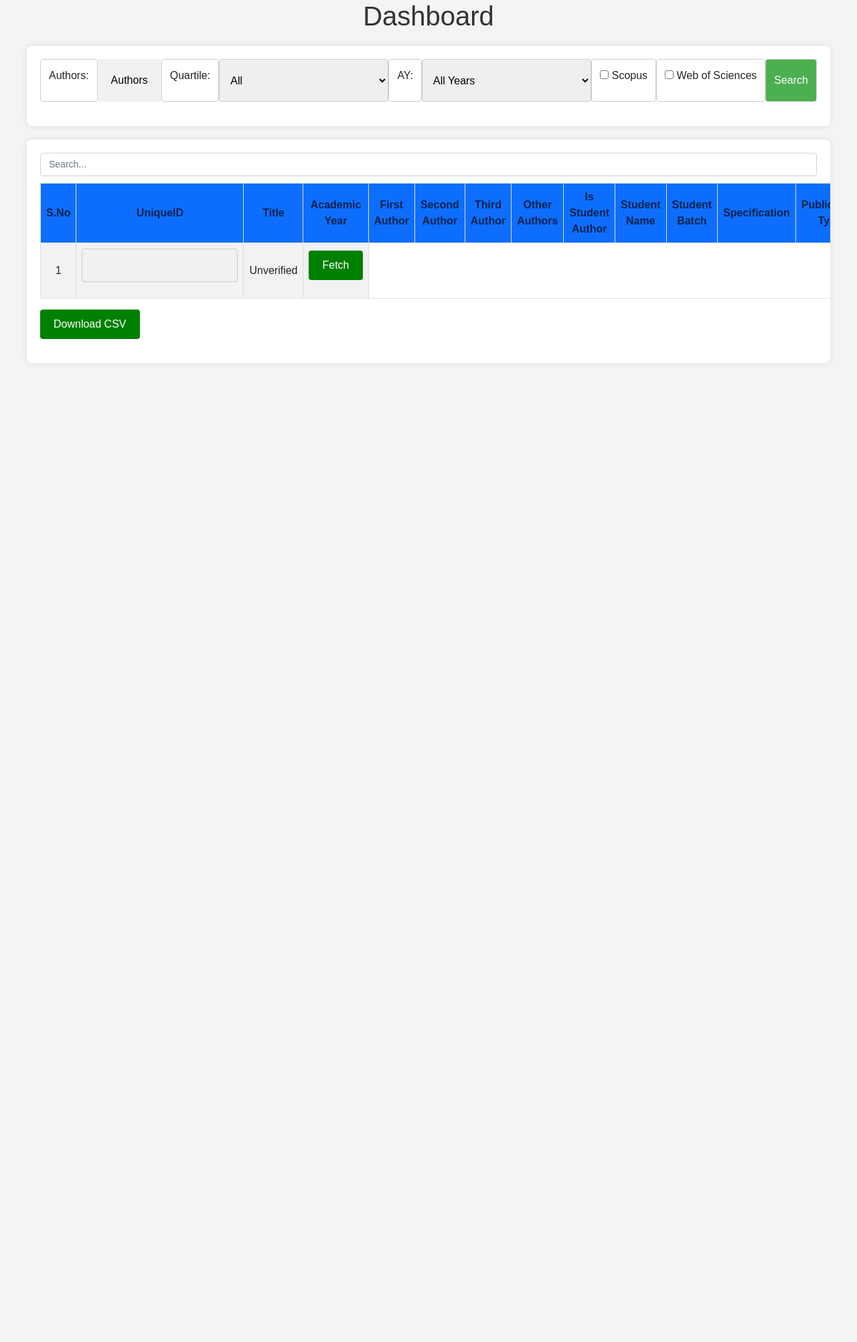
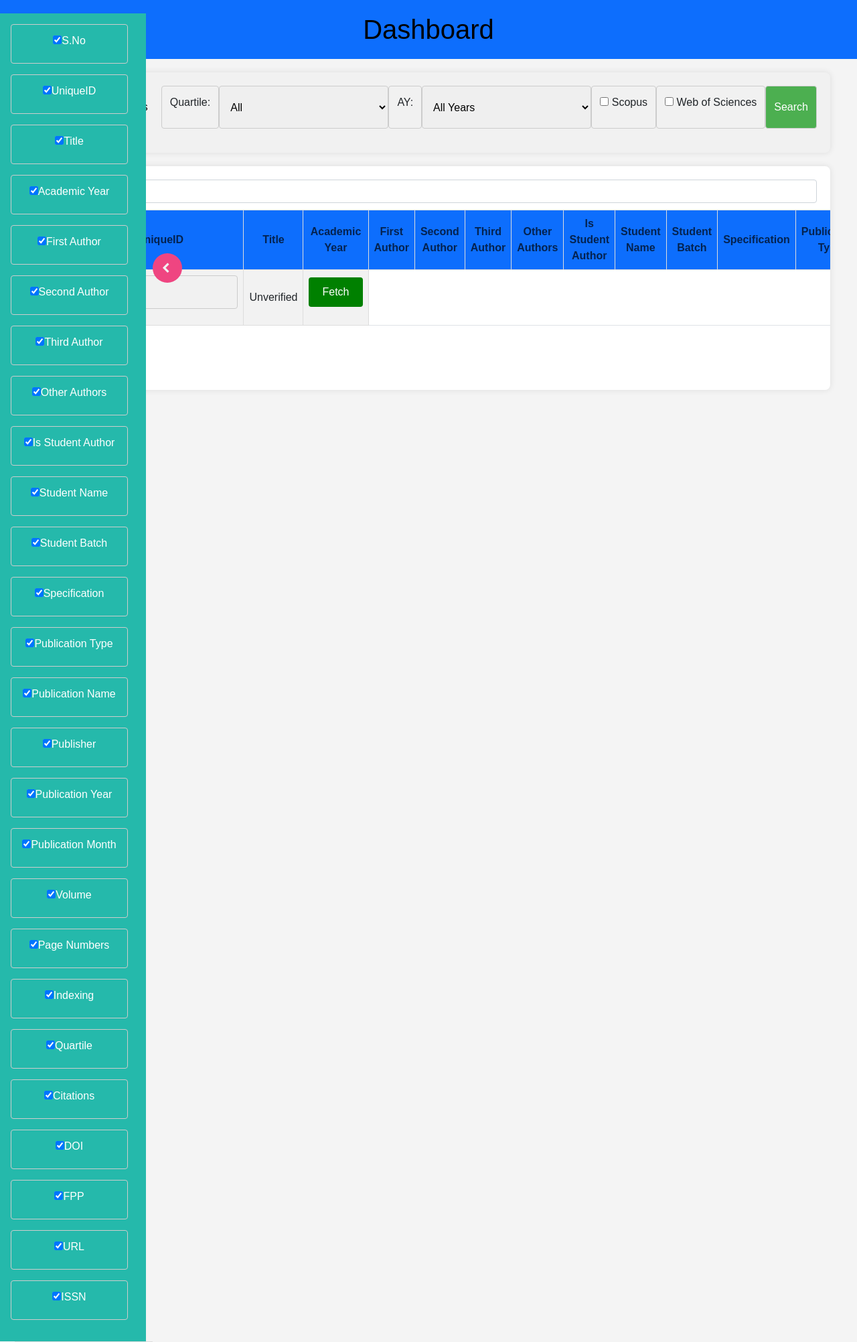
Before and after one commit to praneshkumar-12/researchdata, a Django app: template rpa/templates/admin_layout.html in a window 1280 px wide. Shown: the whole page at 67% size. Before the commit the page ends 506 px from the top, so only its background shows below. Run offline with Django 4.2, Linux system fonts and the light colour scheme; the template is opened without the code that fills it, so the values that code supplies are empty; some libraries are stand-ins or nearby versions.

Commit message:
added sidebar column changes from layout

```diff
--- a/rpa/templates/admin_layout.html
+++ b/rpa/templates/admin_layout.html
@@ -29,6 +29,114 @@
             border: none;
             cursor: pointer;
         }
+
+
+        body {
+    margin: 0;
+    font-family: Arial, sans-serif;
+    overflow-x: hidden; /* Hide horizontal scrollbar */
+}
+
+h1 {
+    padding: 20px;
+    background-color: #0d6efd;
+    color: black;
+    margin: 0;
+}
+
+form {
+    padding: 20px;
+    background-color: #f1f1f1;
+    display:flexbox;
+    flex-wrap:inherit;
+}
+
+.container {
+    padding: 20px;
+    margin-left: 200px; /* Adjust the margin to match your sidepanel width */
+}
+
+#mytable {
+    width: 100%;
+    border-collapse: collapse;
+}
+
+#mytable th, #mytable td {
+    border: 1px solid #ddd;
+    padding: 8px;
+    text-align: center;
+}
+.sidepanel {
+    height: 100%;
+    width: 250px;
+    position:absolute;
+    z-index: 1; /* Make sure it's above other elements */
+    top: 0;
+    left: 0;
+    padding-top: 20px;
+    color: white;
+    transition: 0.02s;
+    text-align: center;
+    color: white;
+}
+.sidepanel:before {
+    content:'';
+    position:absolute;
+    height:100vh;
+    width:10px;
+    top:0;
+    left:100%;
+    z-index:1;
+}
+.sidepanel span {
+    position:relative;
+    display:block;
+    width:calc(100% - 2em);
+    min-width:100px;
+    padding:1em;
+    background: #25b9ab;
+}
+.sidepanel .line {
+    border-bottom: 1px solid #ddd;
+    margin-bottom: 20px;
+}
+
+.line {
+    height:1px;
+    width:calc(100% - 44px);
+    background-color:#E9D985;
+    margin:0 22px;
+}
+.circle {
+    position:absolute;
+    width:44px;
+    height:44px;
+    border-radius:50%;
+    font-size:16px;
+    background-color:#ef4581;
+    color:#f1f1f2;
+    display:flex;
+    justify-content:center;
+    align-items:center;
+    top:calc(50% - 22px);
+    left:calc(100% - 22px);
+    z-index:3;
+    cursor:pointer;
+}
+.fa-chevron-left {
+    margin-right:5px;
+}
+.fa-chevron-right {
+    margin-left:5px;
+}
+.hide {
+    display:none;
+}
+
+.filterlabel {
+    display: block;
+    width: 175px;
+}
 
     </style>
 </head>
@@ -245,6 +353,14 @@
         </table>
         <button id="downloadCSV" class="scrape-btn" onclick="downloadCSV()">Download CSV</button>
     </div>
+    <div class="sidepanel">
+        <span><div id="columnList"></div></span>
+        <div class="line"></div>
+        <div class="circle">
+          <i class="fa fa-chevron-left" aria-hidden="true"></i>
+          <i class="fa fa-chevron-right hide" aria-hidden="true"></i>
+        </div>
+      </div>
 </body>
 
     <!-- Bootstrap JS (Popper.js and Bootstrap JS) -->
@@ -601,6 +717,69 @@
 
     }
 
+    $(document).ready(function() {
+        // Function to dynamically populate the column names in the sidebar
+        function populateColumns() {
+            var columns = [];
+            $('#mytable thead th').each(function() {
+                var columnText = $(this).text();
+
+                // Exclude headers with text "verifications" and "actions"
+                if (columnText.toLowerCase() !== "verification" && columnText.toLowerCase() !== "actions" && columnText.toLowerCase() !== "faculty verification status") {
+                    columns.push(columnText);
+                }
+            });
+
+            var columnList = $('#columnList');
+            columnList.empty();
+
+            columns.forEach(function(column, index) {
+                var checkbox = $('<label class="filterlabel"><input type="checkbox" name="columns" value="' + (index + 1) + '" checked>' + column + '</label>');
+                columnList.append(checkbox);
+            });
+        }
+
+        // Function to toggle visibility of columns based on checkbox state
+        function toggleColumns() {
+            $('input[name="columns"]').each(function() {
+                var columnIndex = $(this).val();
+                var isChecked = $(this).prop('checked');
+
+                // Toggle the visibility of the corresponding column
+                $('table th:nth-child(' + columnIndex + '), table td:nth-child(' + columnIndex + ')').toggle(isChecked);
+            });
+        }
+
+        // Initial setup
+        populateColumns();
+        toggleColumns();
+
+        // Handle checkbox changes
+        $(document).on('change', 'input[name="columns"]', function() {
+            toggleColumns();
+        });
+    });
+
+
+     // JS for the sidebar
+     $('.circle').click(function() {
+      let spWidth = $('.sidepanel').width();
+      let spMarginLeft = parseInt($('.sidepanel').css('margin-left'),10);
+      let w = (spMarginLeft >= 0 ) ? spWidth * -1 : 0;
+      let cw = (w < 0) ? -w : spWidth-22;
+      $('.sidepanel').animate({
+        marginLeft:w
+      });
+      $('.sidepanel span').animate({
+        marginLeft:w
+      });
+      $('.circle').animate({
+        left:cw
+      },function() {
+        $('.fa-chevron-left').toggleClass('hide');
+        $('.fa-chevron-right').toggleClass('hide');
+      });
+    });
 
     </script>
 
```
